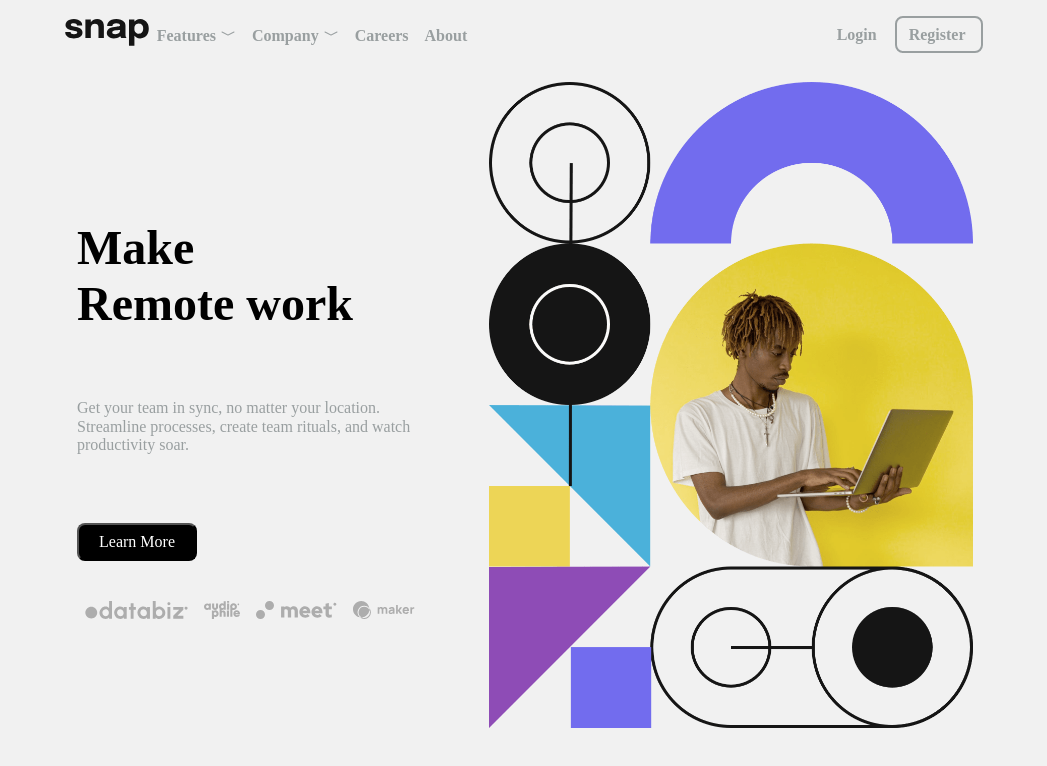
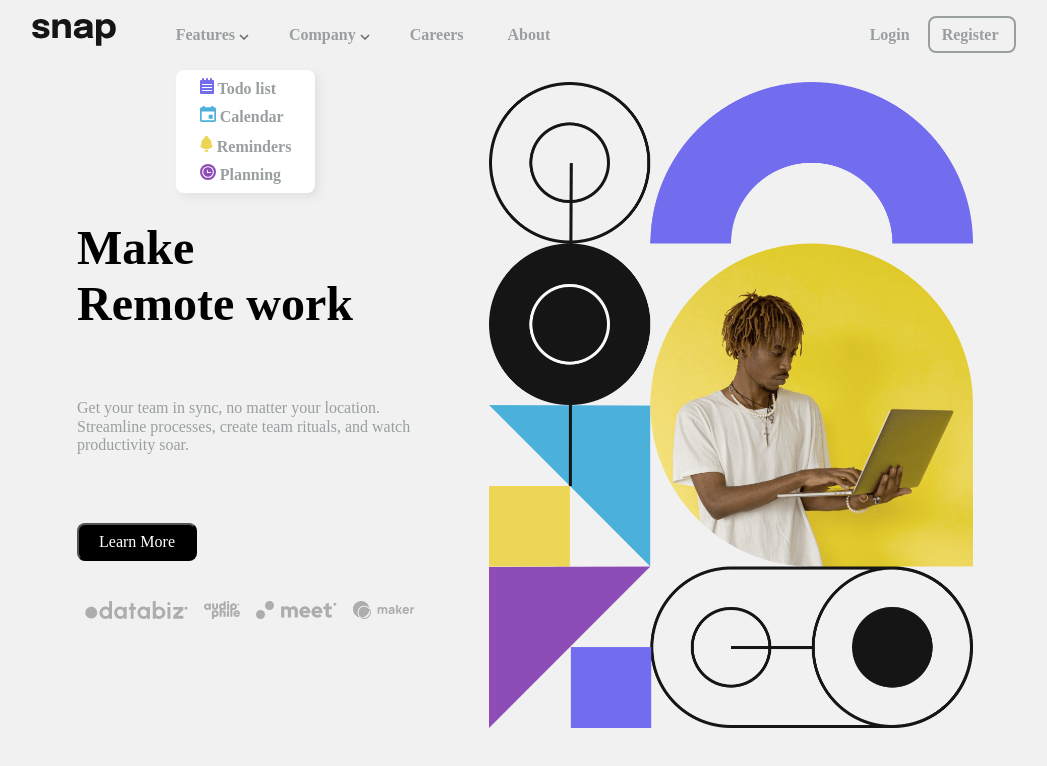
Before and after one commit to cdguedez/section-with-drpdown-navigation, a React (Create React App) app: page / in a window 1280 px wide. Both pictures are taken after a click on the link "Features". Shown: the top 766 px of the page, without its empty margins (115-1162 px from the left). Built offline with nearby package versions, Linux system fonts and the light colour scheme.

Commit message:
[FEATURE] implements routes in sub menu components

```diff
--- a/src/components/MenuPpal.jsx
+++ b/src/components/MenuPpal.jsx
@@ -1,24 +1,41 @@
-import React from 'react'
+import React, { useState } from 'react'
 import styled from 'styled-components'
-import { BsChevronCompactDown } from 'react-icons/bs'
+import Link from './Link'
+import NavSubMenu from './NavSubMenu'
+import menuCompany from './../routes/company.routes'
+import menuFeatures from './../routes/features.routes'
+import Img from './../assets/images/icon-arrow-down.svg'
 
 const MenuPpal = () => {
+  const [isToggleFeature, setIsToggleFeature] = useState(false)
+  const [isToggleCompany, setIsToggleCompany] = useState(false)
+
   return (
-    <Nav>
-      <a href="#">Features <BsChevronCompactDown onClick={() => console.log('click in icon')}/></a>
-      <a href="/">Company <BsChevronCompactDown onClick={() => console.log('click in icon')}/></a>
-      <a href="/">Careers</a>
-      <a href="/">About</a>
-    </Nav>
+    <Container>
+      <li onClick={() => setIsToggleFeature(!isToggleFeature)}>
+        <Link to="#" icon={Img}>Features</Link>
+        <NavSubMenu  isVisible={isToggleFeature} items={menuFeatures} />
+      </li>
+      <li onClick={() => setIsToggleCompany(!isToggleCompany)} >
+        <Link to="#" icon={Img}>Company</Link>
+        <NavSubMenu isVisible={isToggleCompany} items={menuCompany} />
+      </li>
+      <li>
+        <Link to="#">Careers</Link>
+      </li>
+      <li><Link to="#">About</Link></li>
+    </Container>
   )
 }
 
 export default MenuPpal
 
-const Nav = styled.nav`
-  a {
-    text-decoration: none;
-    color: #999FA0;
-    margin: 0 8px
+const Container = styled.ul`
+  display: flex;
+  list-style: none;
+  justify-content: space-around;
+  align-items: center;
+  li {
+    margin: 0 20px
   }
 `
--- a/src/components/NavSubMenu.jsx
+++ b/src/components/NavSubMenu.jsx
@@ -1,28 +1,32 @@
 import React from 'react'
 import Link from './Link'
+import styled from 'styled-components'
 
-const NavSubMenu = ({ isToggle }) => {
+const NavSubMenu = ({ items, isVisible }) => {
+
   return (
-    isToggle &&
-    <nav
-    style={{
-            display: 'flex',
-            flexDirection: 'column',
-            position: 'absolute',
-            top: '70px',
-            left: 195,
-            backgroundColor: '#ffffff',
-            borderRadius: '8px',
-            boxShadow: '2px 2px 8px #ccc',
-            padding: '8px'
-          }}
-    >
-      <Link to='#'>Todo List</Link>
-      <Link to='#'>Calendar</Link>
-      <Link to='#'>Reminders</Link>
-      <Link to='#'>Planning</Link>
-    </nav>
+    <Container isVisible={isVisible}>
+      { items.map(({ name, path, img }) => (
+          <li key={path}>
+            <Link isSubmenu icon={img} to={ path }>{ name }</Link>
+          </li>
+      )) }
+    </Container>
   )
 }
 
+const Container = styled.ul`
+  display: ${({ isVisible }) => isVisible ? 'block' : 'none'};
+  position: absolute;
+  top: 70px;
+  list-style: none;
+  border-radius: 8px;
+  background-color: #ffffff;
+  padding: 4px;
+  box-shadow: 4px 4px 8px #E1E1E1;
+  li {
+    padding: 4px 0;
+  }
+`
+
 export default NavSubMenu
--- /dev/null
+++ b/src/routes/company.routes.js
@@ -0,0 +1,7 @@
+const menuCompany = [
+  { name: 'History', path: '/history' },
+  { name: 'Our Team', path: '/our-team' },
+  { name: 'Blog', path: '/blog' }
+]
+
+export default menuCompany
--- /dev/null
+++ b/src/routes/features.routes.js
@@ -0,0 +1,13 @@
+import TodoImg from './../assets/images/icon-todo.svg'
+import CalendarImg from './../assets/images/icon-calendar.svg'
+import RemindersImg from './../assets/images/icon-reminders.svg'
+import PlaningImg from './../assets/images/icon-planning.svg'
+
+const menuFetures = [
+  { name: 'Todo list', path: '/todo-list', img: TodoImg },
+  { name: 'Calendar', path: '/calendar', img: CalendarImg },
+  { name: 'Reminders', path: '/reminders', img: RemindersImg },
+  { name: 'Planning', path: '/planning', img: PlaningImg },
+]
+
+export default menuFetures
```
